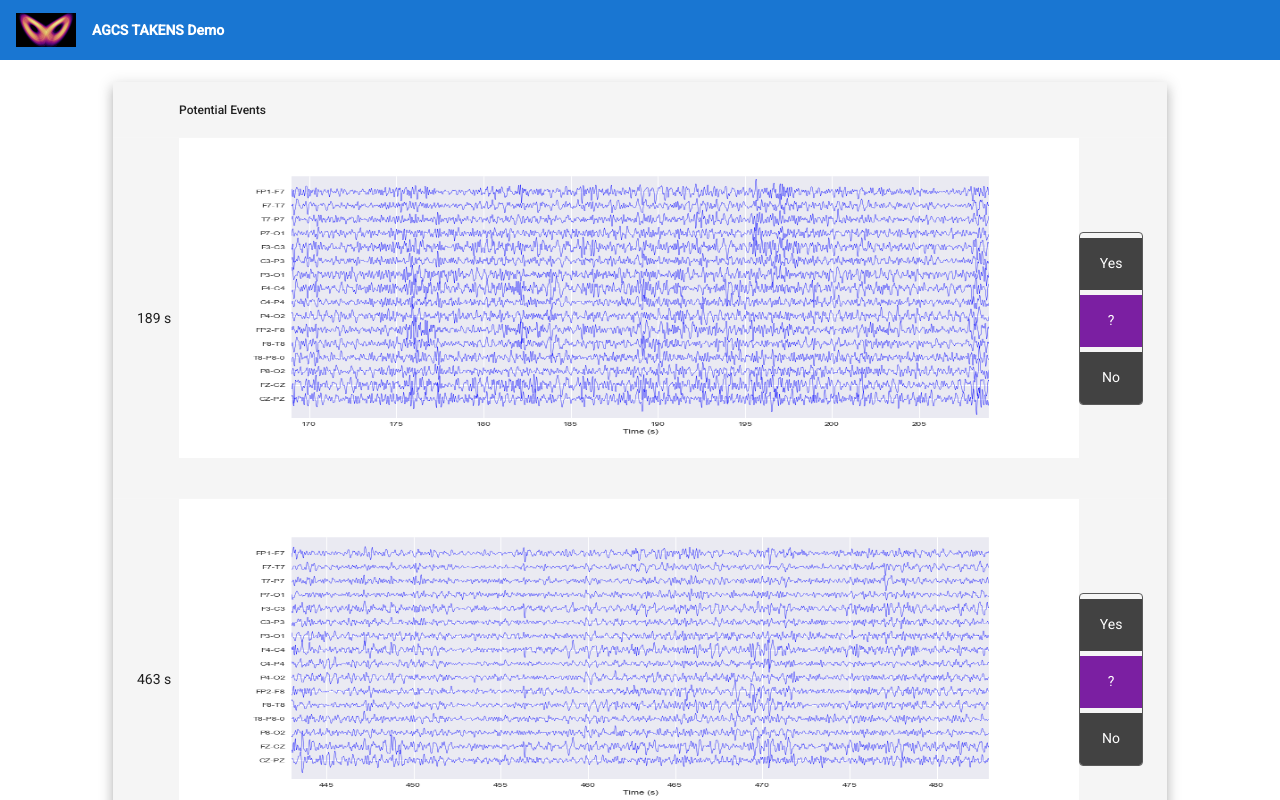
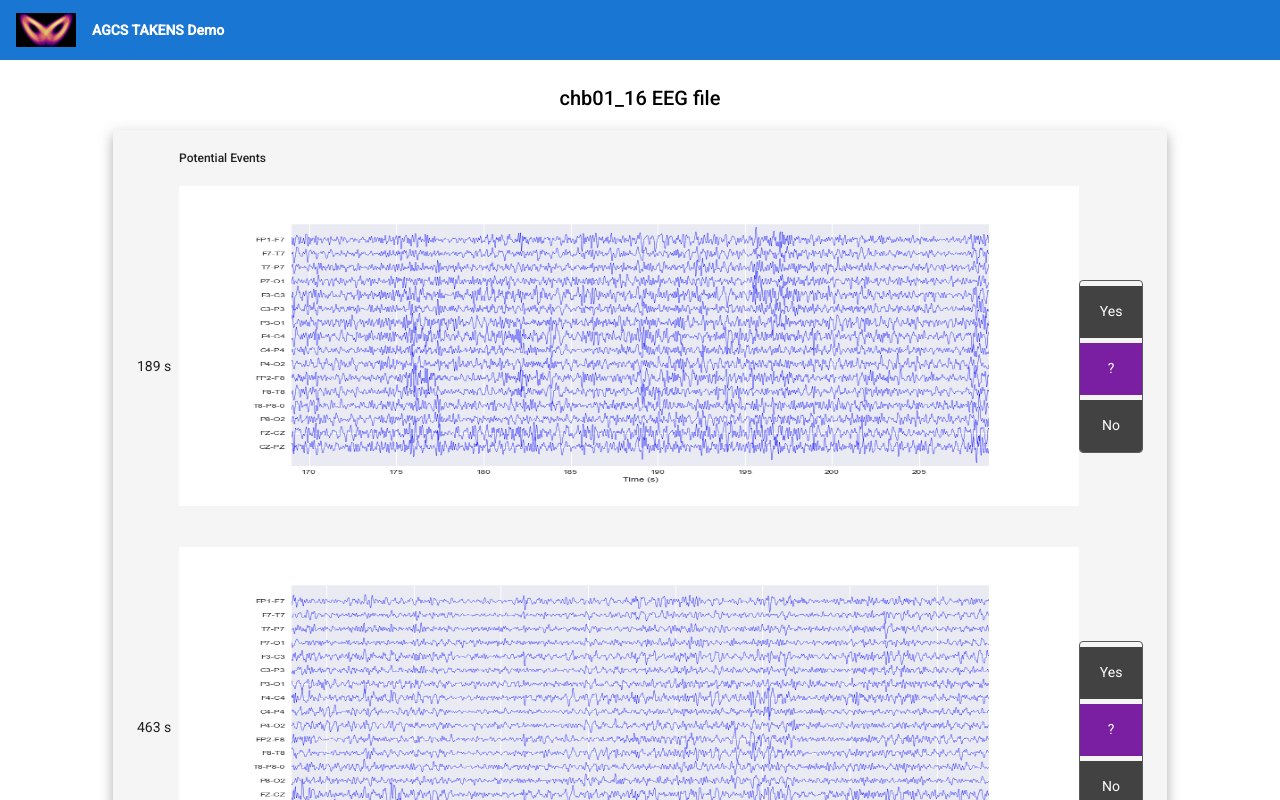
Before and after one commit to lamplt/ajtech, an Angular app: page / in a window 1280 px wide. Shown: the top 800 px of the page. Built offline with nearby package versions, Linux system fonts and the light colour scheme.

Commit message:
Updated the title

```diff
--- a/src/app/app.component.html
+++ b/src/app/app.component.html
@@ -10,7 +10,7 @@
 </div>
 
 <div class="content" role="main">
-
+  <h2 *ngIf="agcsData"> {{agcsData.Header.EEG_filename}} EEG file </h2>
 
   <div class="mat-elevation-z8">
 
```
